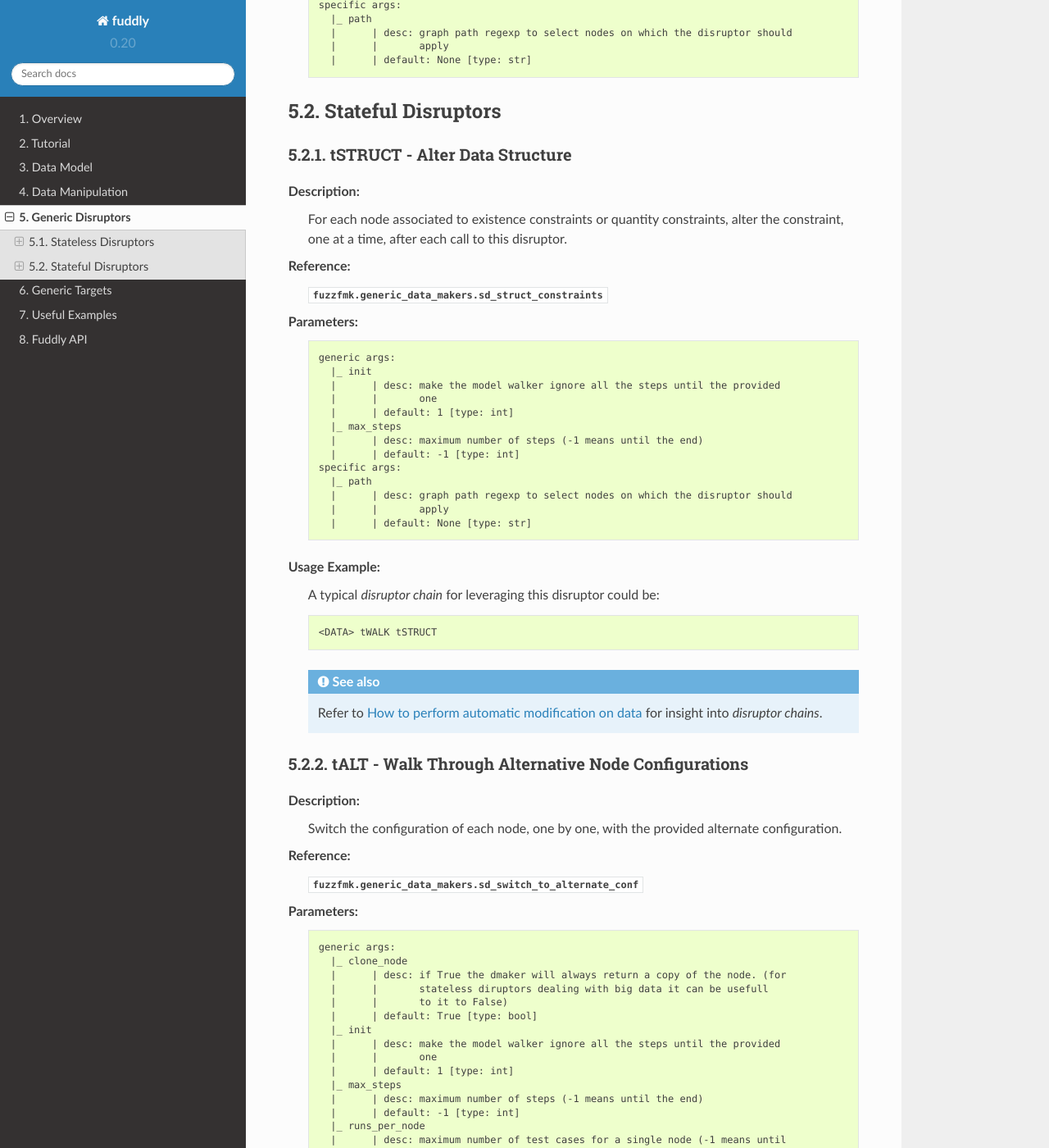
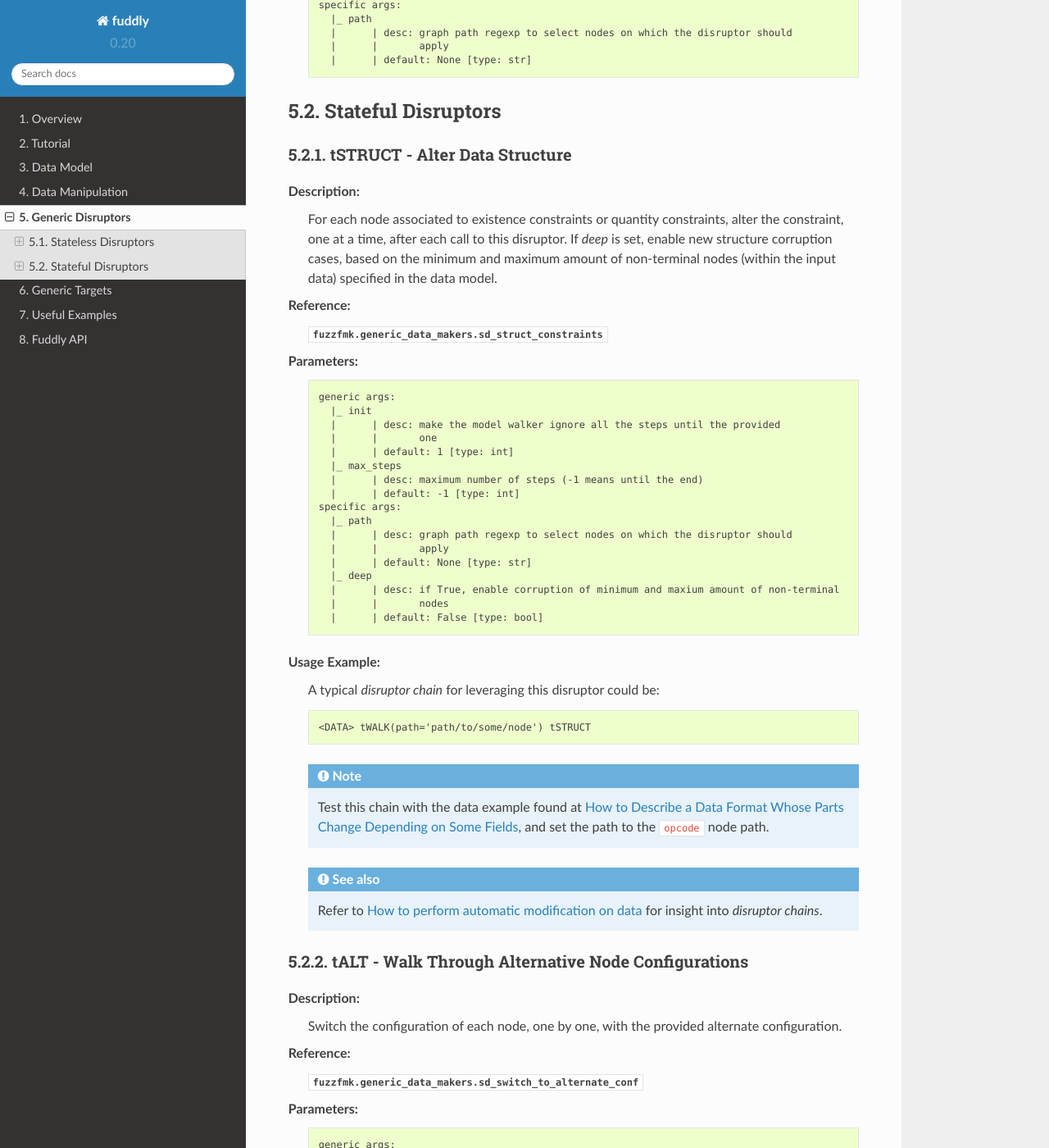
Before and after one commit to k0retux/fuddly, a Sphinx documentation site: the page built from docs/source/disruptors.rst, in a window 1280 px wide and 1400 px high, scrolled down 4514 px. Shown: the whole window at 82% size. Built offline with Sphinx 7.4.7 and the Read the Docs theme 2.0.0, drawn with Linux system fonts in a browser that asks for light colours.

Commit message:
Change documentation related to tSTRUCT

```diff
--- a/docs/source/disruptors.rst
+++ b/docs/source/disruptors.rst
@@ -266,6 +266,9 @@ Description:
   For each node associated to existence constraints or quantity
   constraints, alter the constraint, one at a time, after each call
   to this disruptor.
+  If `deep` is set, enable new structure corruption cases, based on
+  the minimum and maximum amount of non-terminal nodes (within the
+  input data) specified in the data model.
 
 Reference:
   :class:`fuzzfmk.generic_data_makers.sd_struct_constraints`
@@ -286,16 +289,25 @@ Parameters:
 	 |      | desc: graph path regexp to select nodes on which the disruptor should
 	 |      |       apply
 	 |      | default: None [type: str]
+	 |_ deep
+	 |      | desc: if True, enable corruption of minimum and maxium amount of non-terminal
+	 |      |       nodes
+	 |      | default: False [type: bool]
 
 Usage Example:
    A typical *disruptor chain* for leveraging this disruptor could be:
 
    .. code-block:: none
 
-      <DATA> tWALK tSTRUCT
+      <DATA> tWALK(path='path/to/some/node') tSTRUCT
+
+   .. note:: Test this chain with the data example found at
+             :ref:`dm:pattern:existence-cond`, and set the path to the
+             ``opcode`` node path.
 
    .. seealso:: Refer to :ref:`tuto:dmaker-chain` for insight
-	       into *disruptor chains*.
+		into *disruptor chains*.
+
 
 
 tALT - Walk Through Alternative Node Configurations
```
Also changed, not shown: 1 other file.
